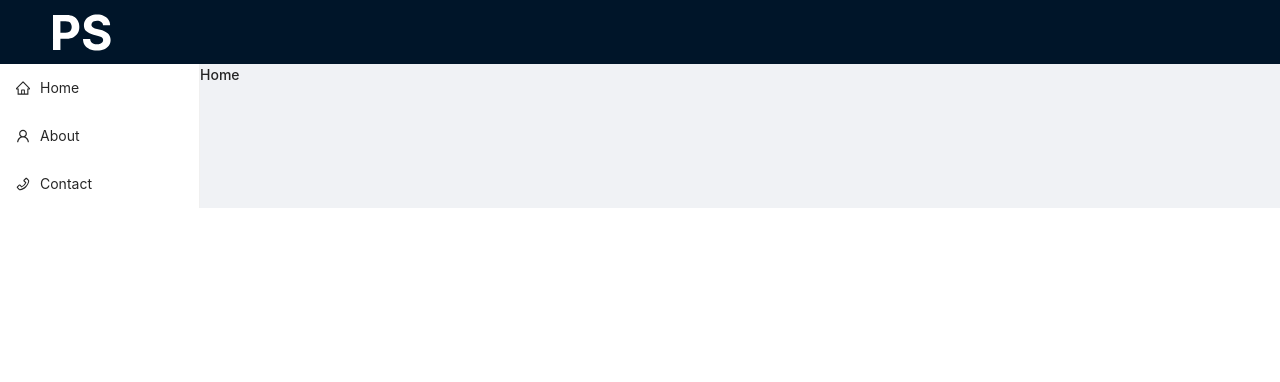
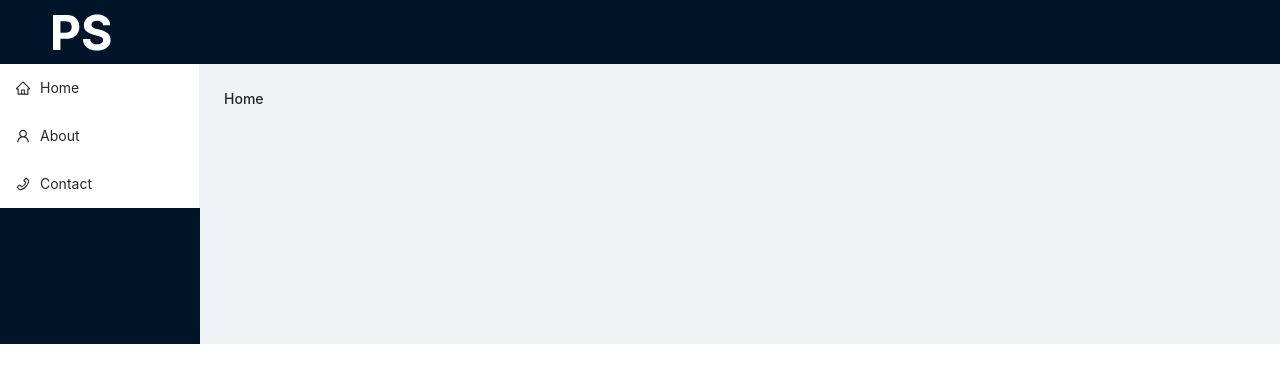
Before and after one commit to aldoBangun/phone-store, a React (Create React App) app: page / in a window 1280 px wide. Shown: the top 382 px of the page. Built offline with nearby package versions, Linux system fonts and the light colour scheme.

Commit message:
Update Layouting

```diff
--- a/src/components/layout/AppLayout.jsx
+++ b/src/components/layout/AppLayout.jsx
@@ -52,7 +52,14 @@ class AppLayout extends React.Component {
           </Layout.Sider>
 
           <Layout>
-            <Layout.Content>
+            <Layout.Content
+              className="site-layout-background"
+              style={{
+                padding: 24,
+                margin: 0,
+                minHeight: 280
+              }}
+            >
               <Outlet />
             </Layout.Content>
           </Layout>
```
